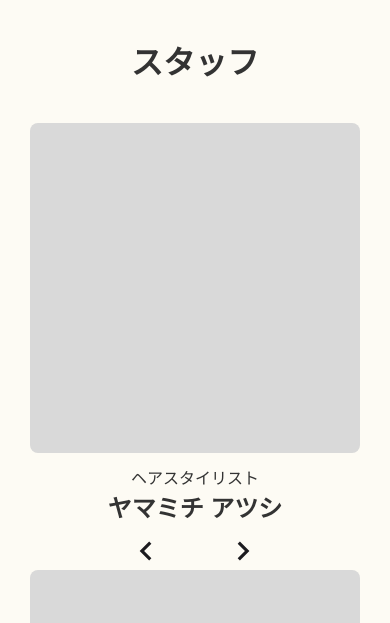
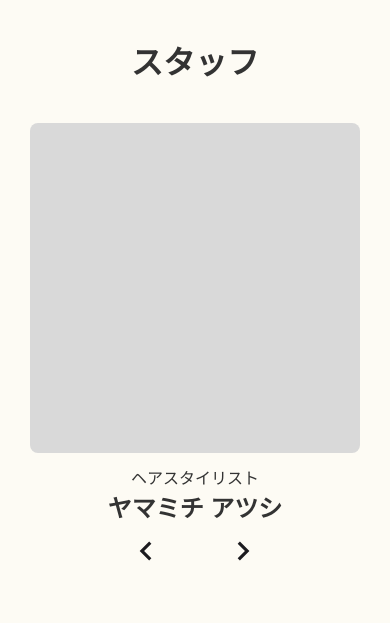
Before and after one commit to yuka-sawamura/HP_it_feels_it, a Next.js app: page / in a window 390 px wide. Shown: the part 3400-4023 px from the top of the page. Built offline with nearby package versions, Linux system fonts and the light colour scheme.

Commit message:
staff swiper加えた

```diff
--- a/package.json
+++ b/package.json
@@ -12,7 +12,8 @@
     "next": "15.1.7",
     "react": "^19.0.0",
     "react-dom": "^19.0.0",
-    "sass": "^1.85.1"
+    "sass": "^1.85.1",
+    "swiper": "^11.2.6"
   },
   "devDependencies": {
     "@types/node": "^20",
--- a/src/pages/index.tsx
+++ b/src/pages/index.tsx
@@ -3,6 +3,14 @@ import Image from "next/image";
 import { Geist, Geist_Mono } from "next/font/google";
 import Header from "@/components/Header";
 import Footer from "@/components/Footer";
+import { Swiper, SwiperSlide } from "swiper/react";
+
+// Import Swiper styles
+import "swiper/css";
+import "swiper/css/navigation";
+
+// import required modules
+import { Navigation } from "swiper/modules";
 
 const geistSans = Geist({
   variable: "--font-geist-sans",
@@ -272,28 +280,69 @@ export default function Home() {
           <section id="staff" className="itit_staff">
             <h2 className="itit_staff_title">スタッフ</h2>
             <div className="itit_staff_list">
+              <Swiper
+                navigation={{
+                  nextEl: "#staff-button-next",
+                  prevEl: "#staff-button-prev",
+                }}
+                modules={[Navigation]}
+                className="mySwiper"
+                breakpoints={{
+                  768: {
+                    slidesPerView: 3,
+                    spaceBetween: 10,
+                  },
+                }}
+              >
+                <SwiperSlide>
                   <div className="itit_staff_item">
                     <div className="itit_staff_image"></div>
                     <p className="itit_staff_role">ヘアスタイリスト</p>
                     <h3 className="itit_staff_name">ヤマミチ アツシ</h3>
-                <p className="itit_staff_message">いつも楽しくをモットーに！</p>
-                <div className="itit_staff_arrow-group">
-                  <img src="/chevron_left.svg" alt="左矢印" />
-                  <img src="/chevron_right.svg" alt="右矢印" />
+                    <p className="itit_staff_message">
+                      いつも楽しくをモットーに！
+                    </p>
                   </div>
-              </div>
+                </SwiperSlide>
+                <SwiperSlide>
                   <div className="itit_staff_item">
                     <div className="itit_staff_image"></div>
                     <p className="itit_staff_role">ヘアスタイリスト</p>
                     <h3 className="itit_staff_name">ヤマミチ アツシ</h3>
-                <p className="itit_staff_message">いつも楽しくをモットーに！</p>
+                    <p className="itit_staff_message">
+                      いつも楽しくをモットーに！
+                    </p>
                   </div>
+                </SwiperSlide>
+                <SwiperSlide>
                   <div className="itit_staff_item">
                     <div className="itit_staff_image"></div>
                     <p className="itit_staff_role">ヘアスタイリスト</p>
                     <h3 className="itit_staff_name">ヤマミチ アツシ</h3>
-                <p className="itit_staff_message">いつも楽しくをモットーに！</p>
+                    <p className="itit_staff_message">
+                      いつも楽しくをモットーに！
+                    </p>
                   </div>
+                </SwiperSlide>
+              </Swiper>
+            </div>
+            <div className="itit_staff_arrow-group">
+              <button
+                id="staff-button-prev"
+                className=" itit_staff_arrow-group_button"
+                tabIndex={0}
+                role="button"
+              >
+                <img src="/chevron_left.svg" alt="左矢印" />
+              </button>
+              <button
+                id="staff-button-next"
+                className="itit_staff_arrow-group_button"
+                tabIndex={0}
+                role="button"
+              >
+                <img src="/chevron_right.svg" alt="右矢印" />
+              </button>
             </div>
           </section>
 
--- a/src/styles/globals.scss
+++ b/src/styles/globals.scss
@@ -26,3 +26,9 @@ a {
   color: inherit;
   text-decoration: none;
 }
+
+button {
+  border: none;
+  background-color: transparent;
+  cursor: pointer;
+}
--- a/src/styles/home.scss
+++ b/src/styles/home.scss
@@ -272,6 +272,8 @@
 
   &_list {
     @include pc {
+      max-width: 1100px;
+      margin: auto;
       display: flex;
       justify-content: center;
       gap: 80px;
@@ -315,6 +317,8 @@
   &_arrow-group {
     display: flex;
     column-gap: 60px;
+    position: relative;
+    justify-content: center;
     @include pc {
       display: none;
     }
```
Also changed, not shown: 1 other file (tests, documents, lock files or other folders). Lines whose indentation alone changed are shown as unchanged.
